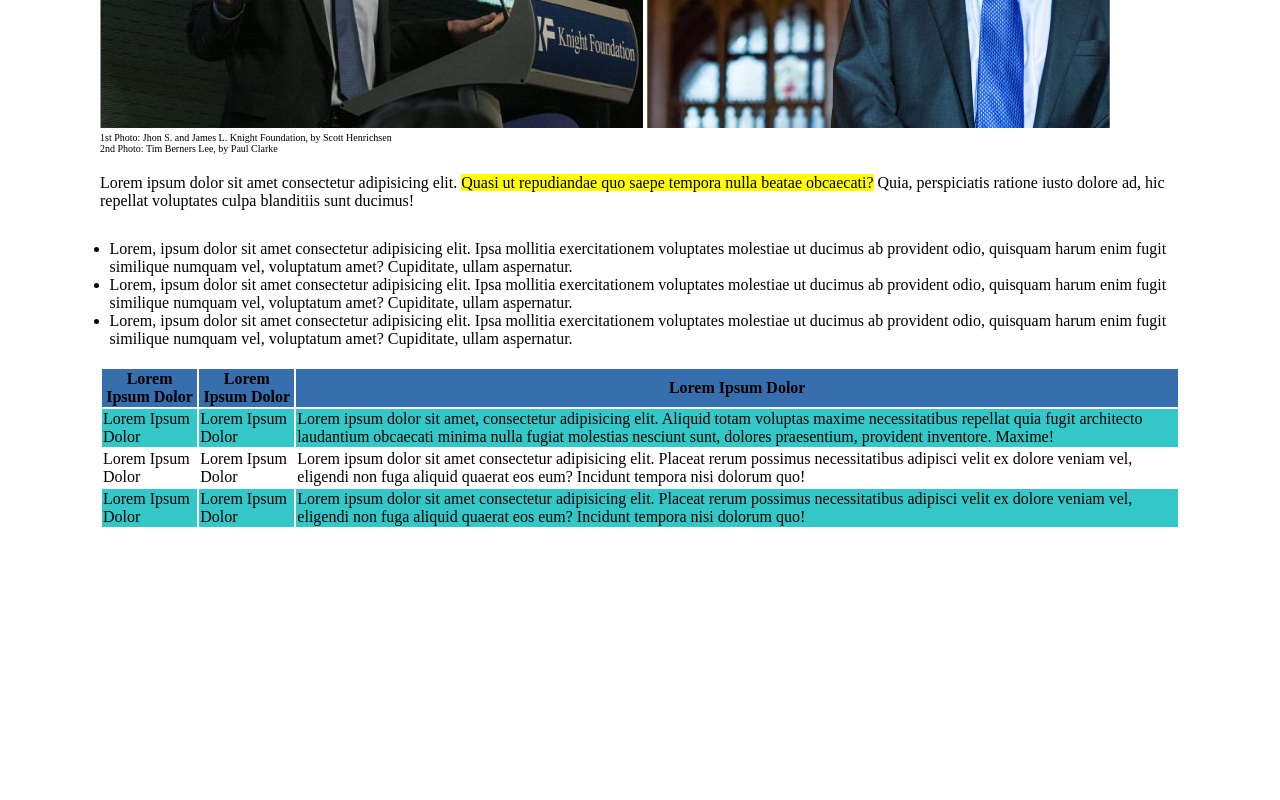
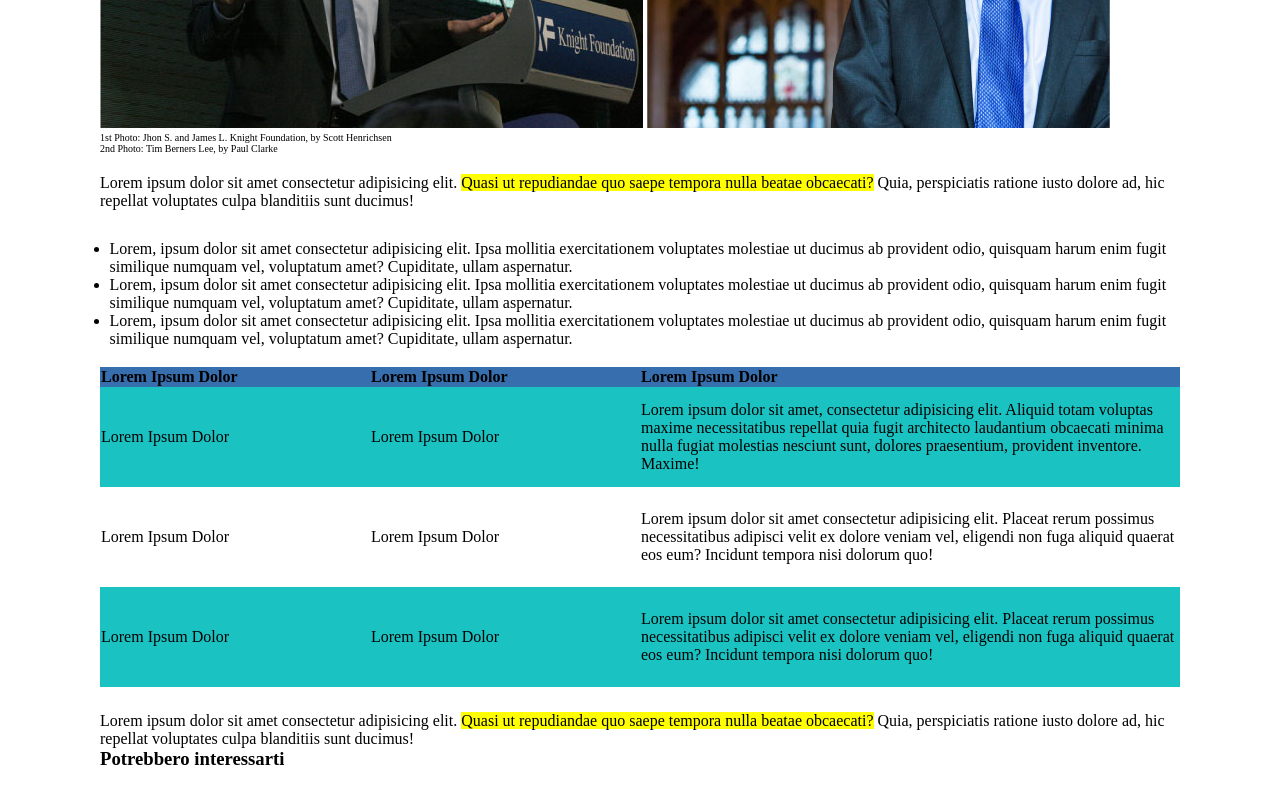
Before and after one commit to guglielmopiasenti/html-css-booleaner, a plain HTML site: page index.html in a window 1280 px wide. Shown: the part 507-1307 px from the top of the page. Before the commit the page ends 1066 px from the top, so only its background shows below. Drawn offline with Linux system fonts and the light colour scheme.

Commit message:
finished main part, adding footer

```diff
--- a/index.html
+++ b/index.html
@@ -52,28 +52,34 @@
             <section class="lower-main">
                 <table>
                     <tr>
-                      <th>Lorem Ipsum Dolor</th>
-                      <th>Lorem Ipsum Dolor</th>
+                      <th style="width:25%">Lorem Ipsum Dolor</th>
+                      <th style="width:25%">Lorem Ipsum Dolor</th>
                       <th>Lorem Ipsum Dolor</th>
                     </tr>
                     <tr>
-                      <td>Lorem Ipsum Dolor</td>
-                      <td>Lorem Ipsum Dolor</td>
+                      <td style="width:25%">Lorem Ipsum Dolor</td>
+                      <td style="width:25%">Lorem Ipsum Dolor</td>
                       <td>Lorem ipsum dolor sit amet, consectetur adipisicing elit. Aliquid totam voluptas maxime necessitatibus repellat quia fugit architecto laudantium obcaecati minima nulla fugiat molestias nesciunt sunt, dolores praesentium, provident inventore. Maxime!</td>
                     </tr>
                     <tr>
-                      <td>Lorem Ipsum Dolor</td>
-                      <td>Lorem Ipsum Dolor</td>
+                      <td style="width:25%">Lorem Ipsum Dolor</td>
+                      <td style="width:25%">Lorem Ipsum Dolor</td>
                       <td>Lorem ipsum dolor sit amet consectetur adipisicing elit. Placeat rerum possimus necessitatibus adipisci velit ex dolore veniam vel, eligendi non fuga aliquid quaerat eos eum? Incidunt tempora nisi dolorum quo!</td>
                     </tr>
-                    <td>Lorem Ipsum Dolor</td>
-                      <td>Lorem Ipsum Dolor</td>
+                      <td style="width:25%">Lorem Ipsum Dolor</td>
+                      <td style="width:25%">Lorem Ipsum Dolor</td>
                       <td>Lorem ipsum dolor sit amet consectetur adipisicing elit. Placeat rerum possimus necessitatibus adipisci velit ex dolore veniam vel, eligendi non fuga aliquid quaerat eos eum? Incidunt tempora nisi dolorum quo!</td>
                     </tr>
-                  </table>
+                </table>
+                <p class="paragraph">
+                    Lorem ipsum dolor sit amet consectetur adipisicing elit. <mark> Quasi ut repudiandae quo saepe tempora nulla beatae obcaecati?</mark> Quia, perspiciatis ratione iusto dolore ad, hic repellat voluptates culpa blanditiis sunt ducimus!
+                </p>
             </section>
         </main>
-
+        <!-- qui aggiungo il footer con le ultime due immagini -->
+        <footer>
+            <h3>Potrebbero interessarti</h3>
+        </footer>
 
 
 
--- a/style.css
+++ b/style.css
@@ -45,10 +45,18 @@ address > div{
 }
 table{
     padding-top: 10px;
+    border-spacing: 0;
+    padding-bottom: 25px;
+}
+tr{
+    border-style: hidden;
+    height: 100px;
+    text-align: left;
 }
 tr:nth-of-type(1){
     background-color: rgb(55, 110, 174);
+    height: 20px;
 }
 tr:nth-child(even) {
-    background-color: #33c7c7;
-  }
+    background-color: #1bc2c2;
+}
```
